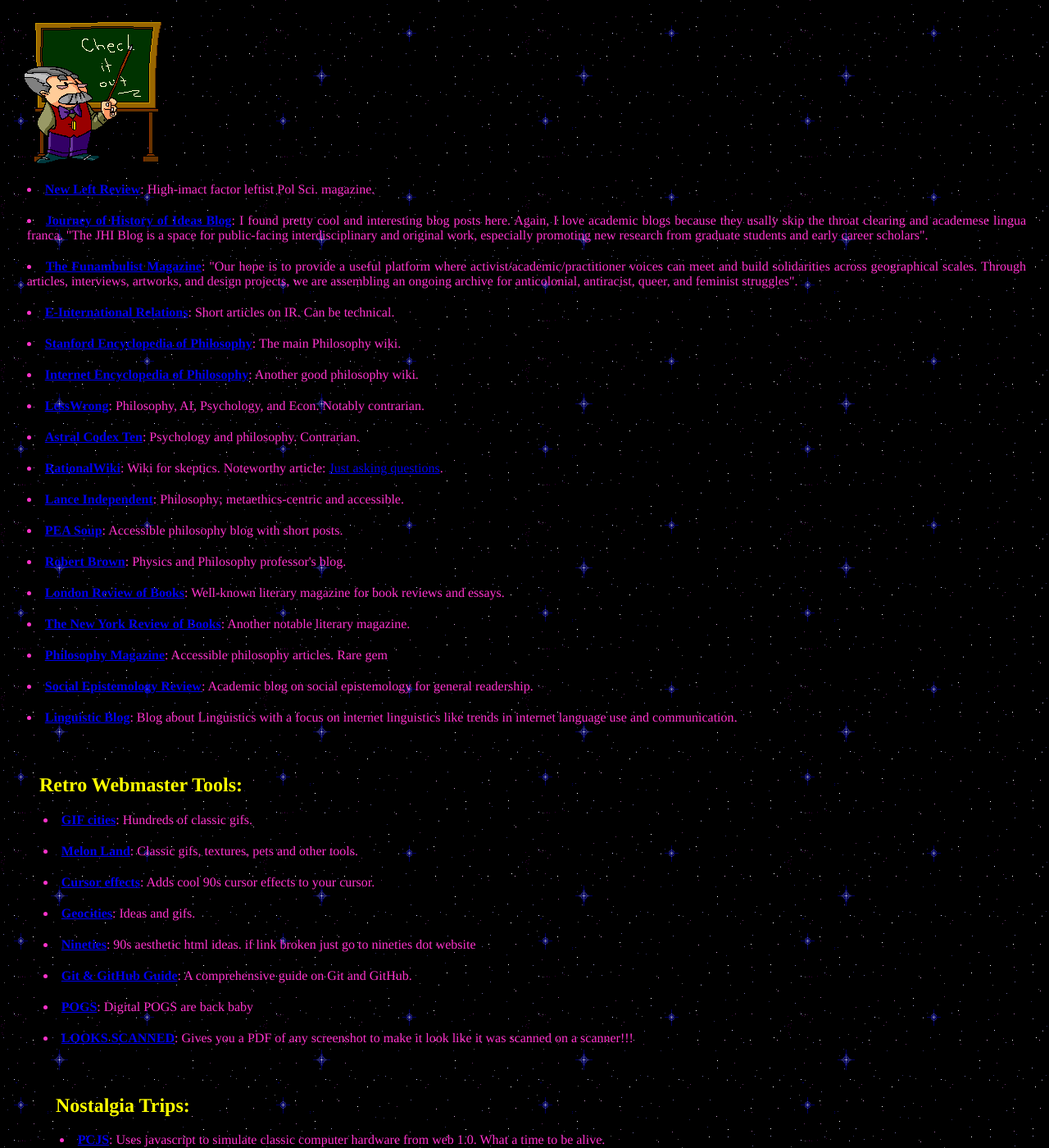
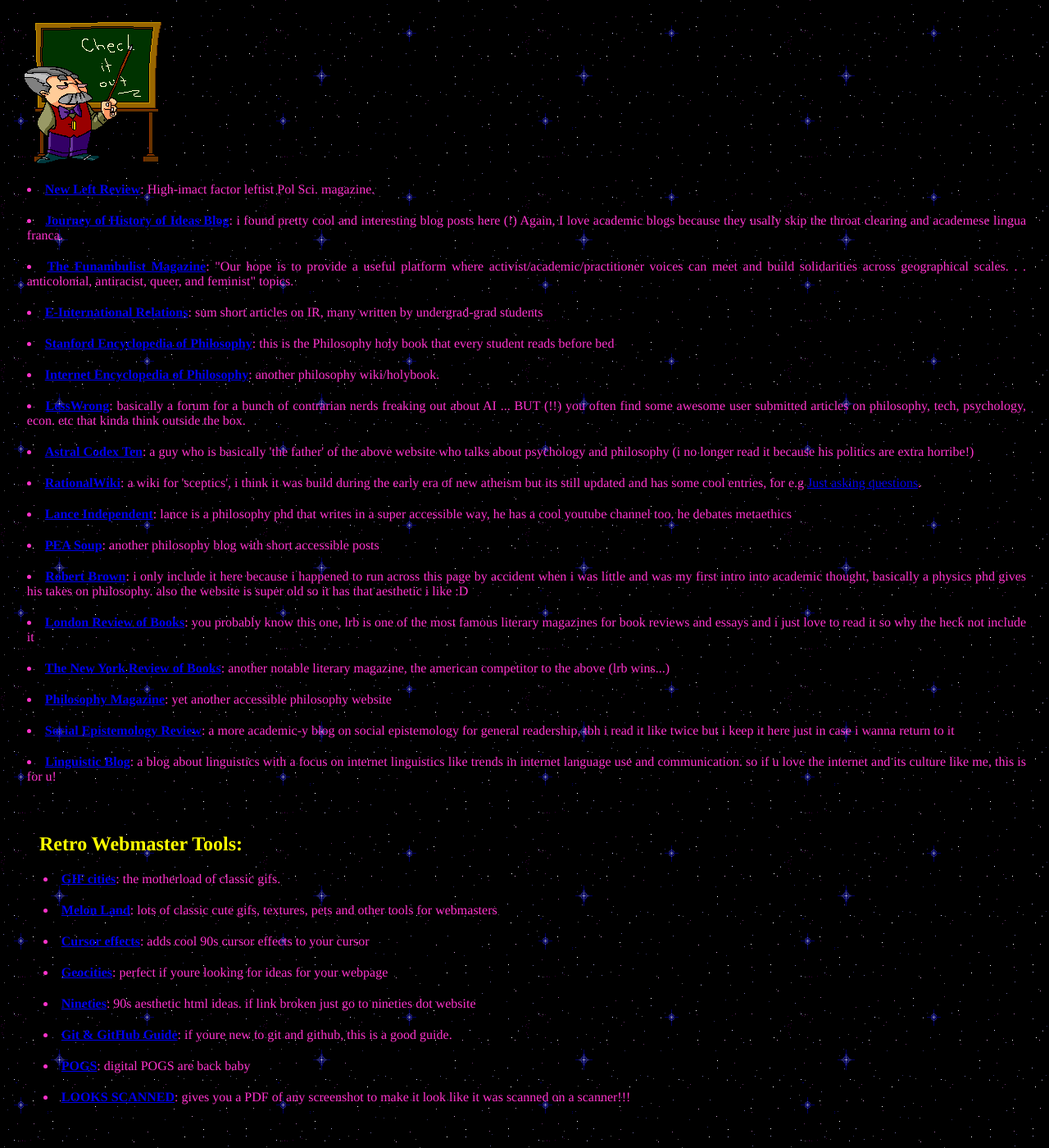
Before and after one commit to Catofminerva/Catofminerva.github.io, a Jekyll site: the page coolsite.html, which Jekyll copies as it is, in a window 1280 px wide and 1400 px high, scrolled down 472 px. Shown: the whole window at 82% size. Built offline with Jekyll 4.4.1, drawn with Linux system fonts in a browser that asks for light colours; some of the changed text lies outside the part shown.

Commit message:
Update coolsite.html

```diff
--- a/coolsite.html
+++ b/coolsite.html
@@ -138,22 +138,22 @@
             <img src="teacher.gif">
             <ul>
             <li><strong><a href="https://www.newleftreview.org">New Left Review</a></strong>: High-imact factor leftist Pol Sci. magazine.</li>
-            <li><strong><a href="https://www.jhiblog.org/">Journey of History of Ideas Blog</a></strong>: I found pretty cool and interesting blog posts here. Again, I love academic blogs because they usally skip the throat clearing and academese lingua franca. "The JHI Blog is a space for public-facing interdisciplinary and original work, especially promoting new research from graduate students and early career scholars".</li>
-            <li><strong><a href="https://thefunambulist.net/">The Funambulist Magazine</a></strong>: "Our hope is to provide a useful platform where activist/academic/practitioner voices can meet and build solidarities across geographical scales. Through articles, interviews, artworks, and design projects, we are assembling an ongoing archive for anticolonial, antiracist, queer, and feminist struggles".</li>
-            <li><strong><a href="https://www.e-ir.info">E-International Relations</a></strong>: Short articles on IR. Can be technical.</li>
-            <li><strong><a href="https://plato.stanford.edu/index.html">Stanford Encyclopedia of Philosophy</a></strong>: The main Philosophy wiki.</li>
-            <li><strong><a href="https://iep.utm.edu/">Internet Encyclopedia of Philosophy</a></strong>: Another good philosophy wiki.</li>
-            <li><strong><a href="https://lesswrong.com/">LessWrong</a></strong>: Philosophy, AI, Psychology, and Econ. Notably contrarian.</li>
-            <li><strong><a href="https://www.astralcodexten.com/">Astral Codex Ten</a></strong>: Psychology and philosophy. Contrarian.</li>
-            <li><strong><a href="https://rationalwiki.org/wiki/Main_Page">RationalWiki</a></strong>: Wiki for skeptics. Noteworthy article: <a href="https://rationalwiki.org/wiki/Just_asking_questions">Just asking questions</a>.</li>
-            <li><strong><a href="https://www.lanceindependent.com/">Lance Independent</a></strong>: Philosophy; metaethics-centric and accessible.</li>
-            <li><strong><a href="https://peasoupblog.com/">PEA Soup</a></strong>: Accessible philosophy blog with short posts.</li>
-            <li><strong><a href="https://webhome.phy.duke.edu/~rgb/index.php">Robert Brown</a></strong>: Physics and Philosophy professor's blog.</li>
-            <li><strong><a href="https://www.lrb.co.uk/">London Review of Books</a></strong>: Well-known literary magazine for book reviews and essays.</li>
-            <li><strong><a href="https://www.nybooks.com/">The New York Review of Books</a></strong>: Another notable literary magazine.</li>
-            <li><strong><a href="https://philosophynow.org">Philosophy Magazine</a></strong>: Accessible philosophy articles. Rare gem</li>
-            <li><strong><a href="https://social-epistemology.com/">Social Epistemology Review</a></strong>: Academic blog on social epistemology for general readership.</li>
-            <li><strong><a href="https://allthingslinguistic.com">Linguistic Blog</a></strong>: Blog about Linguistics with a focus on internet linguistics like trends in internet language use and communication.</li>
+            <li><strong><a href="https://www.jhiblog.org/">Journey of History of Ideas Blog</a></strong>: i found pretty cool and interesting blog posts here (!) Again, I love academic blogs because they usally skip the throat clearing and academese lingua franca.</li>
+            <li><strong><a href="https://thefunambulist.net/">The Funambulist Magazine</a></strong>: "Our hope is to provide a useful platform where activist/academic/practitioner voices can meet and build solidarities across geographical scales. . . anticolonial, antiracist, queer, and feminist" topics.</li>
+            <li><strong><a href="https://www.e-ir.info">E-International Relations</a></strong>: sum short articles on IR, many written by undergrad-grad students</li>
+            <li><strong><a href="https://plato.stanford.edu/index.html">Stanford Encyclopedia of Philosophy</a></strong>: this is the Philosophy holy book that every student reads before bed</li>
+            <li><strong><a href="https://iep.utm.edu/">Internet Encyclopedia of Philosophy</a></strong>: another philosophy wiki/holybook.</li>
+            <li><strong><a href="https://lesswrong.com/">LessWrong</a></strong>: basically a forum for a bunch of contrarian nerds freaking out about AI ... BUT (!!) you often find some awesome user submitted articles on philosophy, tech, psychology, econ. etc that kinda think outside the box.</li>
+            <li><strong><a href="https://www.astralcodexten.com/">Astral Codex Ten</a></strong>: a guy who is basically 'the father' of the above website who talks about psychology and philosophy (i no longer read it because his politics are extra horribe!)</li>
+            <li><strong><a href="https://rationalwiki.org/wiki/Main_Page">RationalWiki</a></strong>: a wiki for 'sceptics', i think it was build during the early era of new atheism but its still updated and has some cool entries, for e.g <a href="https://rationalwiki.org/wiki/Just_asking_questions">Just asking questions</a>.</li>
+            <li><strong><a href="https://www.lanceindependent.com/">Lance Independent</a></strong>: lance is a philosophy phd that writes in a super accessible way, he has a cool youtube channel too. he debates metaethics</li>
+            <li><strong><a href="https://peasoupblog.com/">PEA Soup</a></strong>: another philosophy blog with short accessible posts</li>
+            <li><strong><a href="https://webhome.phy.duke.edu/~rgb/index.php">Robert Brown</a></strong>: i only include it here because i happened to run across this page by accident when i was little and was my first intro into academic thought, basically a physics phd gives his takes on philosophy. also the website is super old so it has that aesthetic i like :D</li>
+            <li><strong><a href="https://www.lrb.co.uk/">London Review of Books</a></strong>: you probably know this one, lrb is one of the most famous literary magazines for book reviews and essays and i just love to read it so why the heck not include it</li>
+            <li><strong><a href="https://www.nybooks.com/">The New York Review of Books</a></strong>: another notable literary magazine, the american competitor to the above (lrb wins...)</li>
+            <li><strong><a href="https://philosophynow.org">Philosophy Magazine</a></strong>: yet another accessible philosophy website</li>
+            <li><strong><a href="https://social-epistemology.com/">Social Epistemology Review</a></strong>: a more academic-y blog on social epistemology for general readership, tbh i read it like twice but i keep it here just in case i wanna return to it</li>
+            <li><strong><a href="https://allthingslinguistic.com">Linguistic Blog</a></strong>: a blog about linguistics with a focus on internet linguistics like trends in internet language use and communication. so if u love the internet and its culture like me, this is for u!</li>
             </ul>
         </div>
 
@@ -163,14 +163,14 @@
             <div class="column">
             <h2 style="font-size: 1.5rem; color: yellow;">Retro Webmaster Tools:</h2>
             <ul>
-            <li><strong><a href="https://gifcities.org/?q=cat">GIF cities</a></strong>: Hundreds of classic gifs.</li>
-                <li><strong><a href="https://melonland.net//">Melon Land</a></strong>: Classic gifs, textures, pets and other tools.</li>
-                <li><strong><a href="https://tholman.com/cursor-effects/">Cursor effects</a></strong>: Adds cool 90s cursor effects to your cursor.</li>
-                <li><strong><a href="https://geocities/?q=cat">Geocities</a></strong>: Ideas and gifs.</li>
+            <li><strong><a href="https://gifcities.org/?q=cat">GIF cities</a></strong>: the motherload of classic gifs.</li>
+                <li><strong><a href="https://melonland.net//">Melon Land</a></strong>: lots of classic cute gifs, textures, pets and other tools for webmasters</li>
+                <li><strong><a href="https://tholman.com/cursor-effects/">Cursor effects</a></strong>: adds cool 90s cursor effects to your cursor</li>
+                <li><strong><a href="https://geocities/?q=cat">Geocities</a></strong>: perfect if youre looking for ideas for your webpage</li>
                 <li><strong><a href="nineties.website">Nineties</a></strong>: 90s aesthetic html ideas. if link broken just go to nineties dot website</li>
-                <li><strong><a href="https://fateen45.notion.site/Git-GitHub-61bc81766b2e4c7d9a346db3078ce833">Git & GitHub Guide</a></strong>: A comprehensive guide on Git and GitHub.</li>
-             <li><strong><a href="http://mikesdigitalpogpage.com/">POGS</a></strong>: Digital POGS are back baby</li>
-     <li><strong><a href="https://lookscanned.io/en/scan">LOOKS SCANNED</a></strong>: Gives you a PDF of any screenshot to make it look like it was scanned on a scanner!!!</li>
+                <li><strong><a href="https://fateen45.notion.site/Git-GitHub-61bc81766b2e4c7d9a346db3078ce833">Git & GitHub Guide</a></strong>: if youre new to git and github, this is a good guide.</li>
+             <li><strong><a href="http://mikesdigitalpogpage.com/">POGS</a></strong>: digital POGS are back baby</li>
+     <li><strong><a href="https://lookscanned.io/en/scan">LOOKS SCANNED</a></strong>: gives you a PDF of any screenshot to make it look like it was scanned on a scanner!!!</li>
 
 
 
@@ -184,19 +184,19 @@
             <div class="column">
             <h2 style="font-size: 1.5rem; color: yellow;">Nostalgia Trips:</h2>
             <ul>
-    <li><strong><a href="https://www.pcjs.org/">PCJS</a></strong>: Uses javascript to simulate classic computer hardware from web 1.0. What a time to be alive. </li>
-    <li><strong><a href="https://oldweb.today/?browser=nm2-mac#19960101/http://geocities.com/">Old Web Today</a></strong>: Relive the old internet days with classic browsers.</li>
-    <li><strong><a href="https://theoldnet.com/">The Old Net</a></strong>: Vintage web browsing.</li>
-    <li><strong><a href="http://www.textfiles.com/directory.html">Text Files Directory</a></strong>: From Wikipedia: "...website dedicated to preserving the digital documents that contain the history of the bulletin board system (BBS) world and various subcultures...'a glimpse into the history of writers and artists bound by the 128 characters that the American Standard Code for Information Interchange (ASCII) allowed them'...thousands of text files, primarily from the 1980s, but also contains some older files and some that were created well into the 1990s.</li>
-    <li><strong><a href="https://www.wiby.org/">Wiby</a></strong>: A search engine that only indexes Web.10 websites.</li>
-    <li><strong><a href="https://oldcomputers.net/">Old Computers</a></strong>: Musuem of classic computers and internet.</li>
-    <li><strong><a href="https://geocities.restorativland.org/">Geocities Restorative</a></strong>: Visit blogs last updated in the 90s and 2000s.</li>
-    <li><strong><a href="https://my90stv.com/#zbi7oQITpDo">My90sTV</a></strong>: 90s TV simulator.</li>
-    <li><strong><a href="https://www.my80stv.com/">My80sTV</a></strong>: A nostalgic dive into 80s TV shows and commercials.</li>
-    <li><strong><a href="https://wiby.me/surprise/">Wiby Surprise</a></strong>: Click to send you to a random old webpage. Each click is a surprise.</li>
-    <li><strong><a href="https://flashmuseum.org/"</a>Flash Musuem</strong>: Archive of thousands of old flash games.</li>
-                    <li><strong><a href="https://www.makewordart.com/"</a>WORD ART IS BACK</strong>: Return to monkey! (website where you can make wordart again!)</li>
-                    <li><strong><a href="https://walzr.com/IMG_0001"</a>IMG_0001</strong>: "Between 2009 and 2012, iPhones had a built-in "Send to YouTube" button in the Photos app. Many of these uploads kept their default IMG_XXXX filenames, creating a time capsule of raw, unedited moments from random lives."</li>
+    <li><strong><a href="https://www.pcjs.org/">PCJS</a></strong>: uses javascript to simulate classic computer hardware from web 1.0. What a time to be alive!!!</li>
+    <li><strong><a href="https://oldweb.today/?browser=nm2-mac#19960101/http://geocities.com/">Old Web Today</a></strong>: now you can relive the old internet days with these classic browsers :D </li>
+    <li><strong><a href="https://theoldnet.com/">The Old Net</a></strong>: basically a search engine that only indexes old websites, how cool is that???</li>
+    <li><strong><a href="http://www.textfiles.com/directory.html">Text Files Directory</a></strong>: this one is wildddd (BEWARE OF THE ANARCHY HYPERLINK!!). from Wikipedia: "...website dedicated to preserving the digital documents that contain the history of the bulletin board system (BBS) world and various subcultures...'a glimpse into the history of writers and artists bound by the 128 characters that the American Standard Code for Information Interchange (ASCII) allowed them'...thousands of text files, primarily from the 1980s, but also contains some older files and some that were created well into the 1990s.</li>
+    <li><strong><a href="https://www.wiby.org/">Wiby</a></strong>: another search engine that only indexes Web.10 websites ooo la la</li>
+    <li><strong><a href="https://oldcomputers.net/">Old Computers</a></strong>: a musuem of classic computers and internet</li>
+    <li><strong><a href="https://geocities.restorativland.org/">Geocities Restorative</a></strong>: i just love to spend hourse here, looking into the lives of those that were here when the internet first began. this site has blogs that were last updated in the 90s and 2000s</li>
+    <li><strong><a href="https://my90stv.com/#zbi7oQITpDo">My90sTV</a></strong>: 90s TV simulator, what else can i say</li>
+    <li><strong><a href="https://www.my80stv.com/">My80sTV</a></strong>: 90s? pff here's am 80s TV simulator</li>
+    <li><strong><a href="https://wiby.me/surprise/">Wiby Surprise</a></strong>: paste this into your web address and it will send you to a random old webpage...each click is a surprise, dont say i didnt warn ya</li>
+    <li><strong><a href="https://flashmuseum.org/"</a>Flash Musuem</strong>: archive of thousands of old flash games find your fave miniclip game here</li>
+                    <li><strong><a href="https://www.makewordart.com/"</a>WORD ART IS BACK</strong>: return to monkey! (website where you can make wordart again!)</li>
+                    <li><strong><a href="https://walzr.com/IMG_0001"</a>IMG_0001</strong>: ill just let them explain this one: "Between 2009 and 2012, iPhones had a built-in "Send to YouTube" button in the Photos app. Many of these uploads kept their default IMG_XXXX filenames, creating a time capsule of raw, unedited moments from random lives."</li>
 
 
             </ul>
@@ -210,14 +210,14 @@
             <div class="column">
             <h2 style="font-size: 1.5rem; color: yellow;">Miscellaneous:</h2>
             <ul>
-    <li><strong><a href="https://www.chronophoto.app/game.html">Chronophoto</a></strong>: Guess the date of random photos.</li>
-    <li><strong><a href="https://cloudhiker.net/explore">Cloud Hiker</a></strong>: Surf the most intersting hyperlinks on the web.</li>
-    <li><strong><a href="https://neal.fun/">Neal Fun</a></strong>: A collection of super fun interactive projects.</li>
-    <li><strong><a href="https://www.codingame.com/ide/puzzle/onboarding">CodinGame Onboarding</a></strong>: Learn to code via playing a game.</li>
-    <li><strong><a href="https://pointerpointer.com/">Pointer Pointer</a></strong>: An interactive site that finds a photo pointing to your cursor.</li>
-    <li><strong><a href="https://busysimulator.com/">Busy Simulator</a></strong>: Play notifications to make you look busy.</li>
-    <li><strong><a href="https://www.geo-fs.com/"</a>Flight Simulator</strong>:</li>
-    <li><strong><a href="https://www.youhaventlived.com/">Boomer blog</a></strong>: Old blog that somehow is updated daily.</li>
+    <li><strong><a href="https://www.chronophoto.app/game.html">Chronophoto</a></strong>: guess the date of random photos, fun lil game</li>
+    <li><strong><a href="https://cloudhiker.net/explore">Cloud Hiker</a></strong>: surf the most intersting hyperlinks on the web</li>
+    <li><strong><a href="https://neal.fun/">Neal Fun</a></strong>: collection of super fun interactive projects</li>
+    <li><strong><a href="https://www.codingame.com/ide/puzzle/onboarding">CodinGame Onboarding</a></strong>: learn to code via playing a game</li>
+    <li><strong><a href="https://pointerpointer.com/">Pointer Pointer</a></strong>: an interactive site that finds a photo pointing to your cursor no matter where it is</li>
+    <li><strong><a href="https://busysimulator.com/">Busy Simulator</a></strong>: play notifications to make you look busy at work hehehehe</li>
+    <li><strong><a href="https://www.geo-fs.com/"</a>Flight Simulator</strong>:</li> the clue is in the name genius!
+    <li><strong><a href="https://www.youhaventlived.com/">Boomer blog</a></strong>: a super old blog that somehow (!!!) is updated daily???? give this man an award</li>
 
             </ul>
     </div>
```
